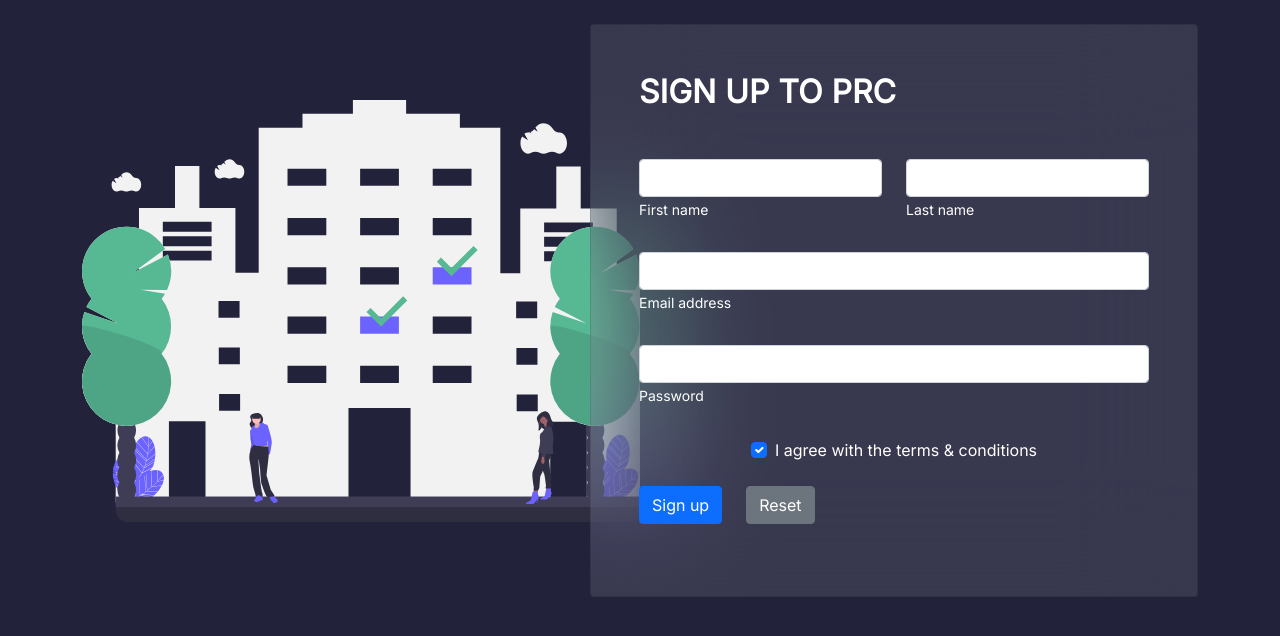
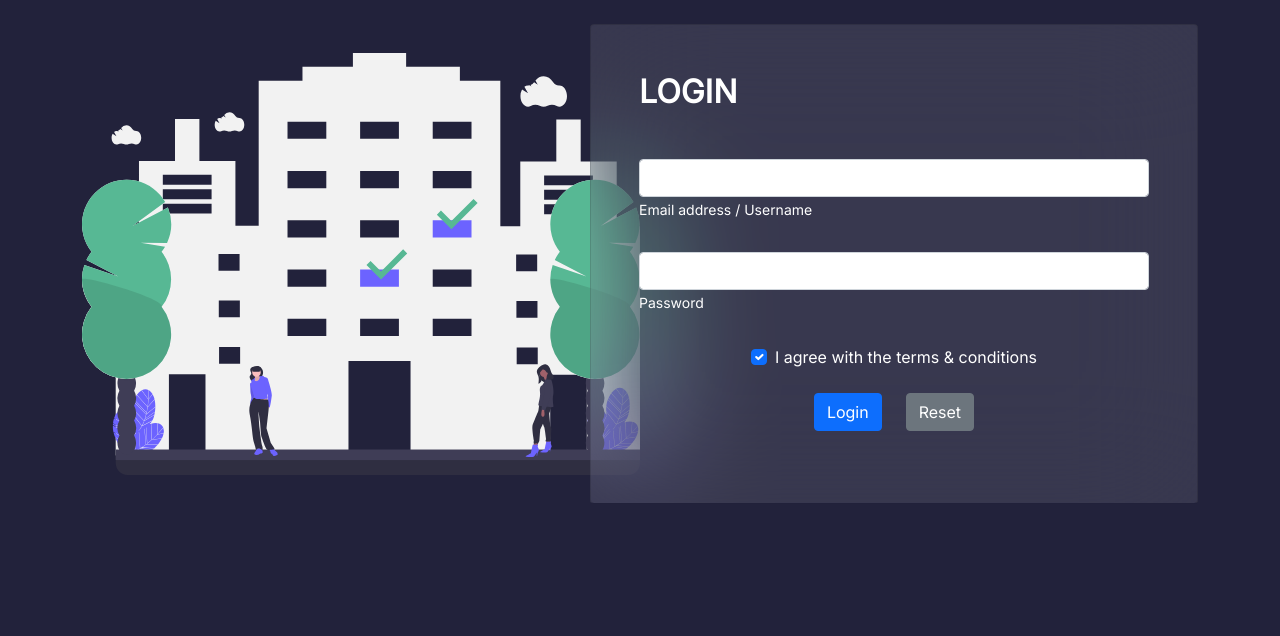
Before and after one commit to abhinaypandey02/prs, a Next.js app: page /login in a window 1280 px wide. Shown: the top 636 px of the page. Built offline with nearby package versions, Linux system fonts and the light colour scheme.

Commit message:
added login page

```diff
--- a/components/Login.js
+++ b/components/Login.js
@@ -14,13 +14,7 @@ export default function Login() {
           />
         </div>
         <div className="col-lg-6 mb-5 mb-lg-0">
-          <div
-            className="card cascading-right"
-            style={{
-              background: "rgba(255, 255, 255, 0.1)",
-              backdropFilter: "blur(60px)",
-            }}
-          >
+          <div className="card cascading-right backdrop-blur">
             <div className="card-body p-5">
               <h2 className="mb-5" style={{ fontWeight: "bold" }}>
                 SIGN UP TO PRC
@@ -83,7 +77,10 @@ export default function Login() {
                     I agree with the terms & conditions
                   </label>
                 </div>
-
+                <div
+                  className="buttonDiv"
+                  style={{ display: "flex", justifyContent: "center" }}
+                >
                   <button
                     type="submit"
                     className="btn btn-primary btn-block mb-4 me-4"
@@ -96,6 +93,7 @@ export default function Login() {
                   >
                     Reset
                   </button>
+                </div>
               </form>
             </div>
           </div>
--- a/pages/login.js
+++ b/pages/login.js
@@ -1,5 +1,77 @@
-import Login from "../components/Login";
+import secure_login from "../assets/secure_login.svg";
+import apartment from "../assets/apartment.svg";
+import building from "../assets/building.svg";
 
-export default function LoginPage() {
-  return <Login />;
+export default function Login() {
+  return (
+    <div className="container py-4">
+      <div className="row g-0 align-items-center">
+        <div className="col-lg-6 mb-5 mb-lg-0">
+          <img
+            src={apartment.src}
+            className="w-100 rounded-4 shadow-4"
+            alt=""
+          />
+        </div>
+        <div className="col-lg-6 mb-5 mb-lg-0">
+          <div className="card cascading-right backdrop-blur">
+            <div className="card-body p-5">
+              <h2 className="mb-5" style={{ fontWeight: "bold" }}>
+                LOGIN
+              </h2>
+              <form>
+                <div className="form-outline mb-4">
+                  <input type="email" id="email" className="form-control" />
+                  <label className="form-label small" htmlFor="email">
+                    Email address / Username
+                  </label>
+                </div>
+
+                <div className="form-outline mb-4">
+                  <input
+                    type="password"
+                    id="password"
+                    className="form-control"
+                  />
+                  <label className="form-label small" htmlFor="password">
+                    Password
+                  </label>
+                </div>
+
+                <div className="form-check d-flex justify-content-center mb-4">
+                  <input
+                    className="form-check-input me-2"
+                    type="checkbox"
+                    value=""
+                    id="agreement"
+                    defaultChecked={true}
+                  />
+                  <label className="form-check-label" htmlFor="agreement">
+                    I agree with the terms & conditions
+                  </label>
+                </div>
+                <div
+                  className="buttonDiv"
+                  style={{ display: "flex", justifyContent: "center" }}
+                >
+                  <button
+                    type="submit"
+                    className="btn btn-primary btn-block mb-4 me-4"
+                  >
+                    Login
+                  </button>
+                  <button
+                    type="reset"
+                    className="btn btn-secondary btn-block mb-4"
+                  >
+                    Reset
+                  </button>
+                </div>
+              </form>
+            </div>
+          </div>
+        </div>
+      </div>
+    </div>
+  );
 }
--- /dev/null
+++ b/pages/sign-up.js
@@ -0,0 +1,5 @@
+import Login from "../components/Login";
+
+export default function SignUp() {
+  return <Login />;
+}
```
Lines whose indentation alone changed are shown as unchanged.
